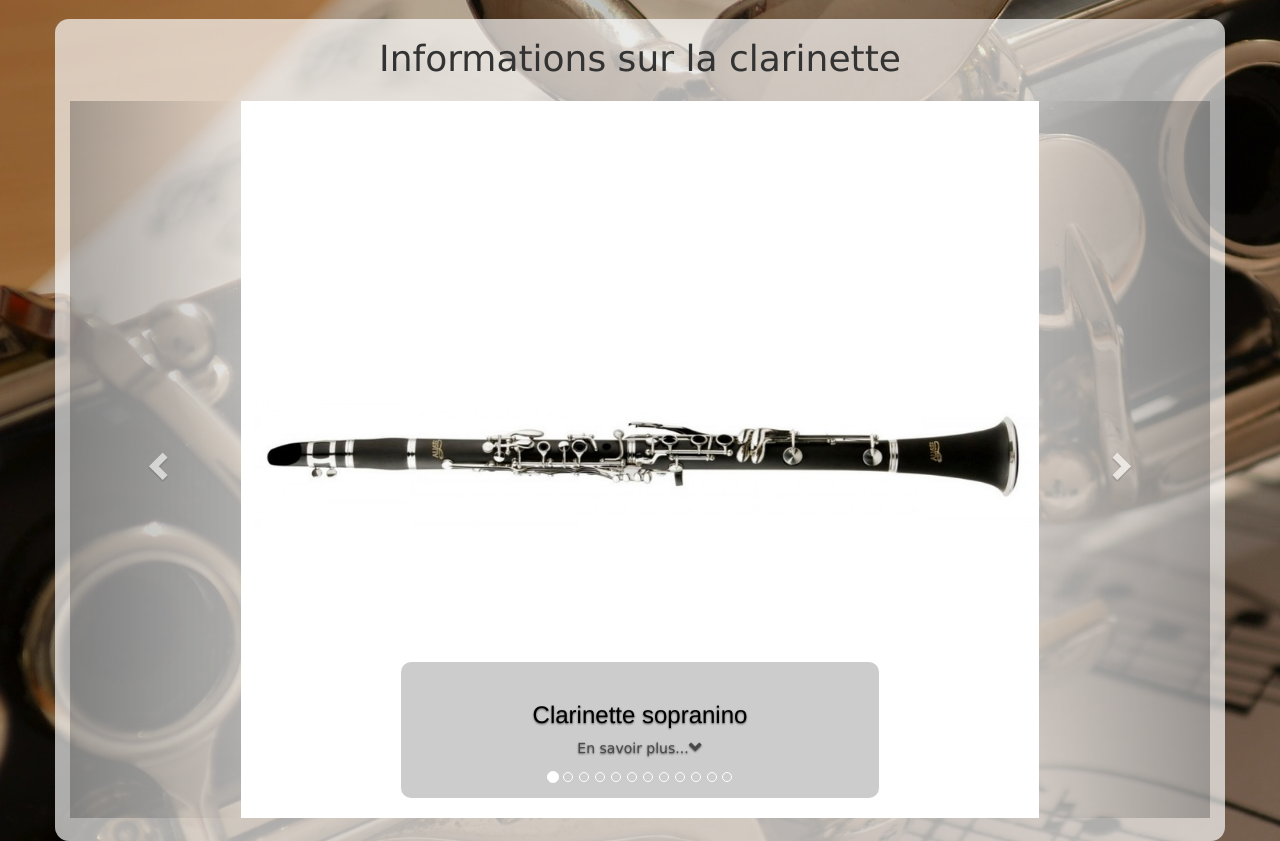
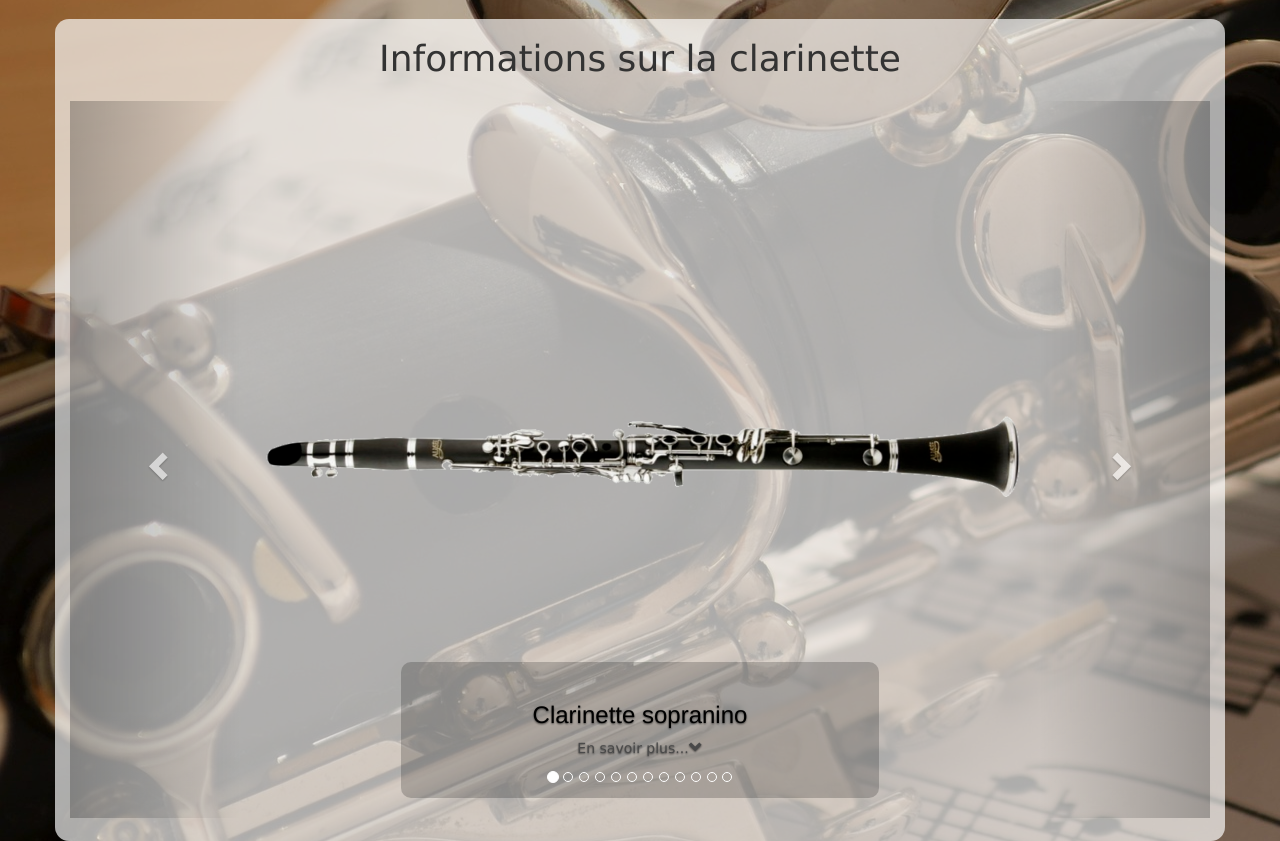
Before and after one commit to Ladislus/dut2_projet_projet-quatuor-2a11b, a Python web app: template Developpement/templates/clarinette/clarinette_informations.html in a window 1280 px wide. Shown: the part 51-892 px from the top of the page. Run offline with Jinja, Linux system fonts and the light colour scheme; the template is opened without the code that fills it, so the values that code supplies are empty; some libraries are stand-ins or nearby versions.

Commit message:
amelioration clarinette/informations

```diff
--- a/Developpement/templates/base.html
+++ b/Developpement/templates/base.html
@@ -55,8 +55,9 @@
               <li class="dropdown tab-home">
                   <a href="#" class="dropdown-toggle" data-toggle="dropdown" role="button" aria-expanded="false">Autour de la clarinette<span class="caret"></span></a>
                   <ul class="dropdown-menu" role="menu">
-                    <li><a href="/quatuor/presentation/">Présentation</a></li>
-
+                    <li><a href="/autourClarinette/historique/">Historique</a></li>
+                    <li><a href="/autourClarinette/informations/">Informations</a></li>
+                    <li><a href="/autourClarinette/datesConcerts/">Dates de concerts</a></li>
                   </ul>
                 </li>
                 <li class="dropdown tab-home">
--- a/Developpement/templates/clarinette/clarinette_informations.html
+++ b/Developpement/templates/clarinette/clarinette_informations.html
@@ -21,7 +21,7 @@
       <!-- Wrapper for slides -->
       <div class="carousel-inner">
           <div class="item active">
-            <img src="{{ url_for('static',filename='img/fond.jpg' ) }}" style="width:100%;" alt="Clarinette sopranino" >
+            <img src="{{ url_for('static',filename='img/fond.png' ) }}" style="width:100%;" alt="Clarinette sopranino" >
           <div data-toggle="collapse" data-target="#demo" id="contour" class="carousel-caption">
               <h3 class="color">Clarinette sopranino</h3>
               <p>En savoir plus...<span class="glyphicon glyphicon-chevron-down"></span></p>
@@ -43,7 +43,7 @@
 
         <div class="item">
           <div>
-              <img src="{{ url_for('static',filename='img/fond.jpg' ) }}" style="width:100%;" alt="Clarinette soprano en mi bémol" >
+              <img src="{{ url_for('static',filename='img/fond.png' ) }}" style="width:100%;" alt="Clarinette soprano en mi bémol" >
             <div data-toggle="collapse" data-target="#demo2" id="contour" class="carousel-caption">
                 <h3>Clarinette soprano en Mi bémol</h3>
                 <p>En savoir plus...<span class="glyphicon glyphicon-chevron-down"></span></p>
@@ -64,7 +64,7 @@
 
         <div class="item">
           <div>
-            <img src="{{ url_for('static',filename='img/fond.jpg' ) }}" style="width:100%;" alt="" >
+            <img src="{{ url_for('static',filename='img/fond.png' ) }}" style="width:100%;" alt="" >
             <div data-toggle="collapse" data-target="#demo3" id="contour" class="carousel-caption">
                 <h3>Clarinette en Ré</h3>
                 <p>En savoir plus...<span class="glyphicon glyphicon-chevron-down"></span></p>
@@ -82,7 +82,7 @@
 
         <div class="item">
             <div>
-              <img src="{{ url_for('static',filename='img/fond.jpg' ) }}" style="width:100%;" alt="Clarinette en Ut" >
+              <img src="{{ url_for('static',filename='img/fond.png' ) }}" style="width:100%;" alt="Clarinette en Ut" >
               <div data-toggle="collapse" data-target="#demo4" id="contour" class="carousel-caption">
                   <h3>Clarinette en Ut</h3>
                   <p>En savoir plus...<span class="glyphicon glyphicon-chevron-down"></span></p>
@@ -99,7 +99,7 @@
 
         <div class="item">
             <div>
-              <img src="{{ url_for('static',filename='img/fond.jpg' ) }}" style="width:100%;" alt="Clarinette en Si bémol" >
+              <img src="{{ url_for('static',filename='img/fond.png' ) }}" style="width:100%;" alt="Clarinette en Si bémol" >
               <div data-toggle="collapse" data-target="#demo5" id="contour" class="carousel-caption">
                   <h3>Clarinette en Si bémol</h3>
                   <p>En savoir plus...<span class="glyphicon glyphicon-chevron-down"></span></p>
@@ -119,7 +119,7 @@
 
         <div class="item">
             <div>
-              <img src="{{ url_for('static',filename='img/fond.jpg' ) }}" style="width:100%;" alt="Clarinette en La" >
+              <img src="{{ url_for('static',filename='img/fond.png' ) }}" style="width:100%;" alt="Clarinette en La" >
               <div data-toggle="collapse" data-target="#demo6" id="contour" class="carousel-caption">
                   <h3>Clarinette en La</h3>
                   <p>En savoir plus...<span class="glyphicon glyphicon-chevron-down"></span></p>
@@ -139,7 +139,7 @@
 
         <div class="item">
             <div>
-              <img src="{{ url_for('static',filename='img/fond.jpg' ) }}" style="width:100%;" alt="La de basset" >
+              <img src="{{ url_for('static',filename='img/fond.png' ) }}" style="width:100%;" alt="La de basset" >
               <div data-toggle="collapse" data-target="#demo7" id="contour" class="carousel-caption">
                   <h3>La de basset</h3>
                   <p>En savoir plus...<span class="glyphicon glyphicon-chevron-down"></span></p>
@@ -159,7 +159,7 @@
 
         <div class="item">
             <div>
-              <img src="{{ url_for('static',filename='img/fond.jpg' ) }}" style="width:100%;" alt="Clarinette alto" >
+              <img src="{{ url_for('static',filename='img/fond.png' ) }}" style="width:100%;" alt="Clarinette alto" >
               <div data-toggle="collapse" data-target="#demo8" id="contour" class="carousel-caption">
                   <h3>Clarinette alto</h3>
                   <p>En savoir plus...<span class="glyphicon glyphicon-chevron-down"></span></p>
@@ -179,7 +179,7 @@
 
         <div class="item">
             <div>
-              <img src="{{ url_for('static',filename='img/fond.jpg' ) }}" style="width:100%;" alt="Cor de basset" >
+              <img src="{{ url_for('static',filename='img/fond.png' ) }}" style="width:100%;" alt="Cor de basset" >
               <div data-toggle="collapse" data-target="#demo9" id="contour" class="carousel-caption">
                   <h3>Cor de basset</h3>
                   <p>En savoir plus...<span class="glyphicon glyphicon-chevron-down"></span></p>
@@ -199,7 +199,7 @@
 
         <div class="item">
             <div>
-              <img src="{{ url_for('static',filename='img/fond.jpg' ) }}" style="width:100%;" alt="Clarinette basse" >
+              <img src="{{ url_for('static',filename='img/fond.png' ) }}" style="width:100%;" alt="Clarinette basse" >
               <div data-toggle="collapse" data-target="#demo10" id="contour" class="carousel-caption">
                   <h3>Clarinette basse</h3>
                   <p>En savoir plus...<span class="glyphicon glyphicon-chevron-down"></span></p>
@@ -219,7 +219,7 @@
 
         <div class="item">
             <div>
-              <img src="{{ url_for('static',filename='img/fond.jpg' ) }}" style="width:100%;" alt="Clarinette contre alto" >
+              <img src="{{ url_for('static',filename='img/fond.png' ) }}" style="width:100%;" alt="Clarinette contre alto" >
               <div data-toggle="collapse" data-target="#demo11" id="contour" class="carousel-caption">
                   <h3>Clarinette contre alto</h3>
                   <p>En savoir plus...<span class="glyphicon glyphicon-chevron-down"></span></p>
@@ -238,7 +238,7 @@
         </div>
         <div class="item">
             <div>
-              <img src="{{ url_for('static',filename='img/fond.jpg' ) }}" style="width:100%;" alt="Clarinette contrebasse" >
+              <img src="{{ url_for('static',filename='img/fond.png' ) }}" style="width:100%;" alt="Clarinette contrebasse" >
               <div data-toggle="collapse" data-target="#demo12" id="contour" class="carousel-caption">
                   <h3>Clarinette contrebasse</h3>
                   <p>En savoir plus...<span class="glyphicon glyphicon-chevron-down"></span></p>
```
Also changed, not shown: Developpement/static/img/fond.jpg, Developpement/static/img/fond.png (added).
